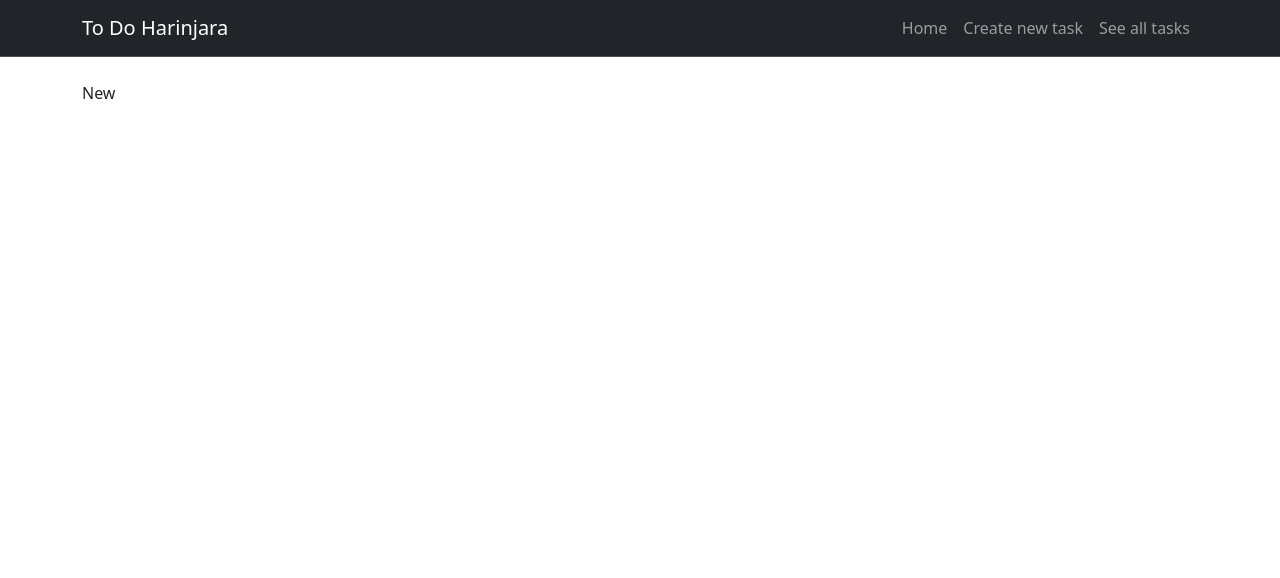
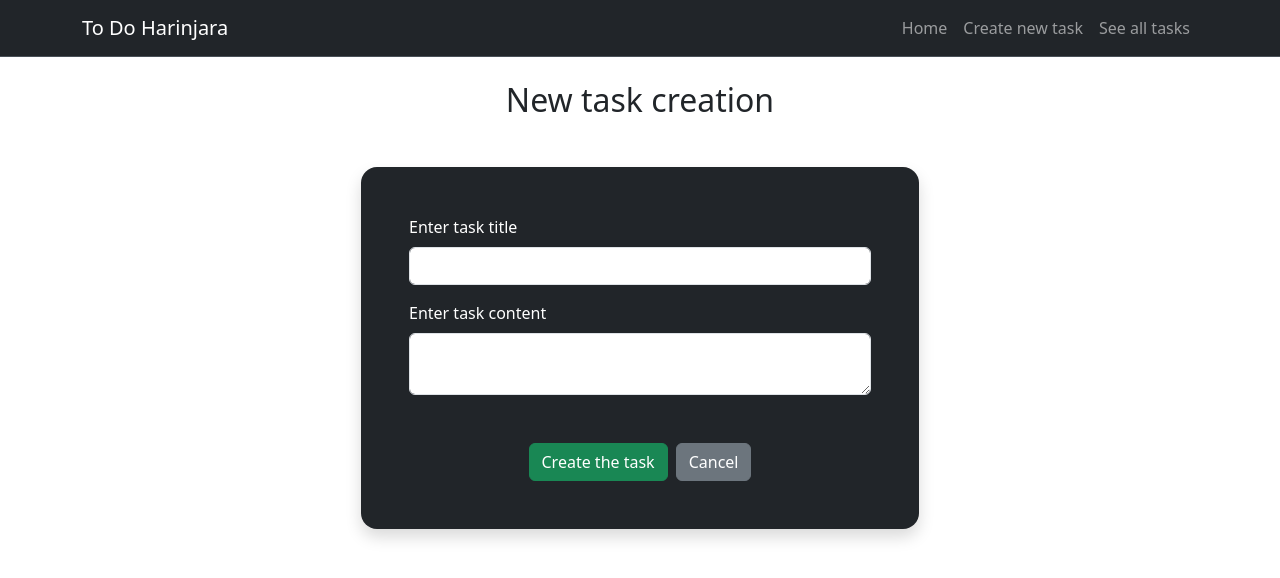
Before and after one commit to Fano-H/to-do-list-harinjara, a Vue app: page /new-task in a window 1280 px wide. Shown: the top 578 px of the page. Built offline with nearby package versions, Linux system fonts and the light colour scheme.

Commit message:
design new task

```diff
--- a/src/views/NewTaskView.vue
+++ b/src/views/NewTaskView.vue
@@ -3,6 +3,21 @@
 
 <template>
     <div>
-        New
+        <h1 class="h2 text-center mb-5">New task creation</h1>
+        <div class="w-50 bg-dark text-white p-5 rounded rounded-4 shadow mx-auto">
+            <div class="mb-3">
+                <label for="task-title" class="form-label">Enter task title</label>
+                <input type="text" class="form-control" id="task-title">
+            </div>
+            <div class="mb-3">
+                <label for="task-content" class="form-label">Enter task content</label>
+                <textarea class="form-control" id="task-content" rows="2"></textarea>
+            </div>
+
+            <div class="mt-5 text-center">
+                <button type="button" class="btn btn-success me-2">Create the task</button>
+                <button type="button" class="btn btn-secondary">Cancel</button>
+            </div>
+        </div>
     </div>
 </template>
```
